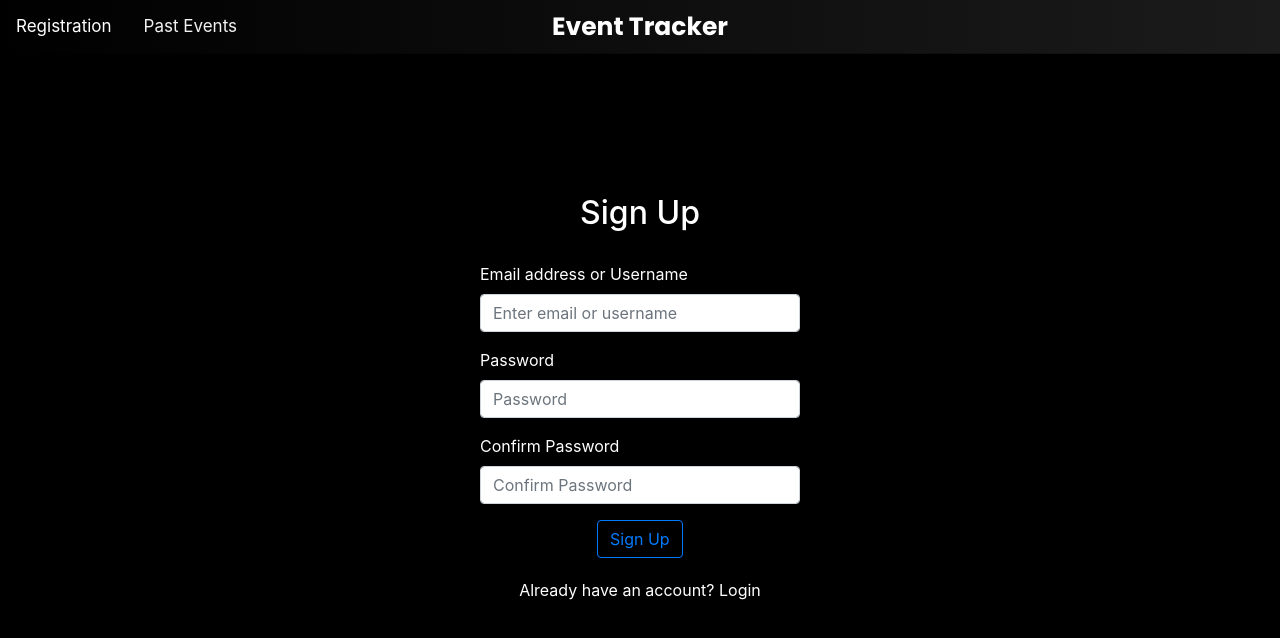
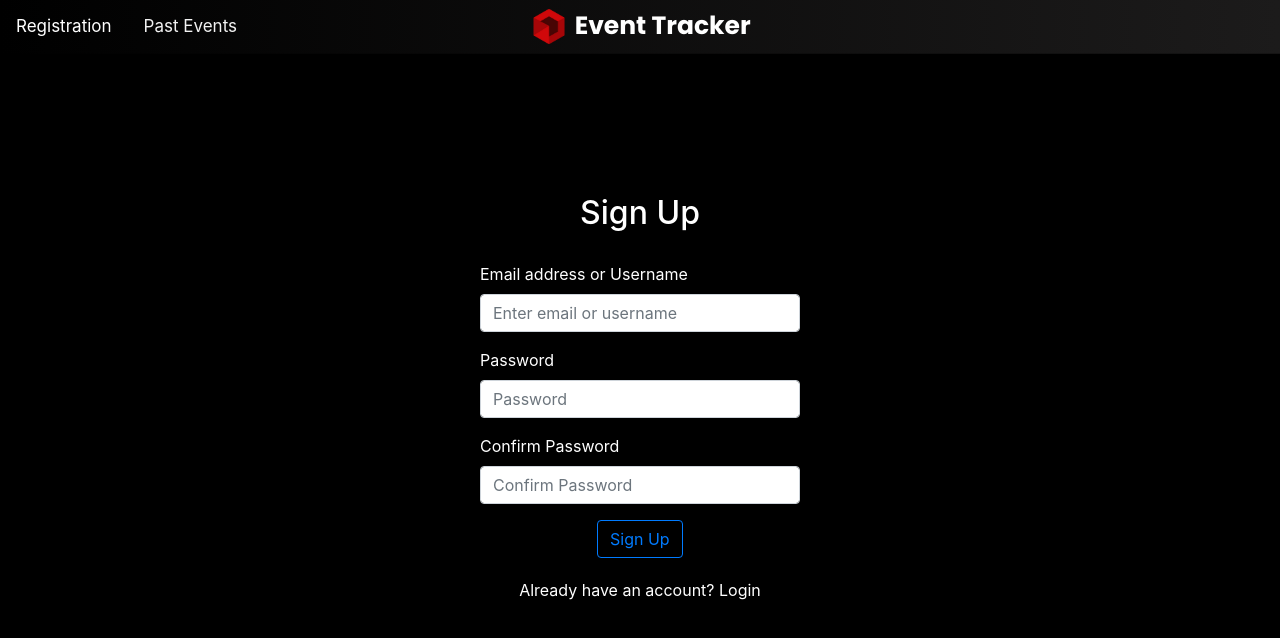
Before and after one commit to Lonelyguy123/CBIT-Event-Tracker, a plain HTML site: page signup.html in a window 1280 px wide. Drawn offline with nearby package versions, Linux system fonts and the light colour scheme.

Commit message:
logo added

```diff
--- a/signup.html
+++ b/signup.html
@@ -8,6 +8,7 @@
     <!-- Bootstrap CSS -->
     <link href="https://stackpath.bootstrapcdn.com/bootstrap/4.5.2/css/bootstrap.min.css" rel="stylesheet">
     <link rel="preconnect" href="https://fonts.googleapis.com">
+    <link rel="shortcut icon" type="image/png" href="./logo_for_wb_better.png">
     <link rel="preconnect" href="https://fonts.gstatic.com" crossorigin>
     <link href="https://fonts.googleapis.com/css2?family=Poppins:ital,wght@0,100;0,200;0,300;0,400;0,500;0,600;0,700;0,800;0,900;1,100;1,200;1,300;1,400;1,500;1,600;1,700;1,800;1,900&display=swap"
         rel="stylesheet">
@@ -35,7 +36,7 @@
 
         <!-- Centered link -->
         <div class="topnav-centered">
-            <a href="./homepage.html" class="active poppins-bold" style="font-size:25px;">Event Tracker</a>
+            <a href="./homepage.html" class="active poppins-bold" style="font-size:25px;"><img src="./logo_for_wb_better.png" style="width: 40px;" alt=""> Event Tracker</a>
         </div>
 
         <!-- Left-aligned links (default) -->
```
Also changed, not shown: Registration_ET.html (+2 -1 lines), eventhistory.html (+4 -2 lines), homepage.html (+2 -2 lines), login.html (+2 -1 lines), logo_for_wb_better.png (added).
